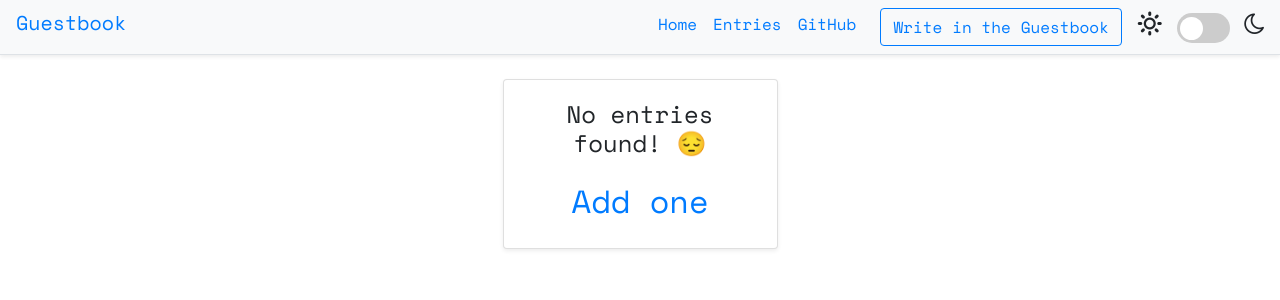
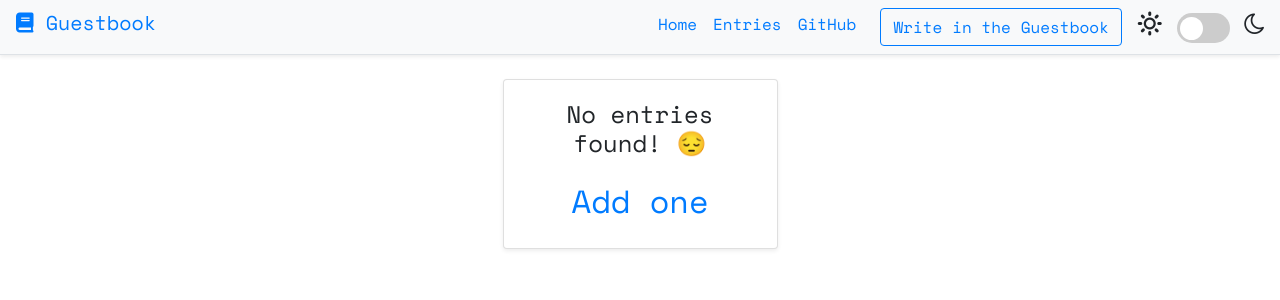
Before and after one commit to amira-abbas/final-guestbook, a Flask app: page /entries/ in a window 1280 px wide. Shown: the top 300 px of the page. Run offline with Flask 2, Linux system fonts and the light colour scheme; data that the repository does not hold is empty; some libraries are stand-ins or nearby versions; some web fonts are replaced.

Commit message:
Added icon to navbar

```diff
--- a/app/templates/base.html
+++ b/app/templates/base.html
@@ -10,13 +10,18 @@
     <link rel="stylesheet" href="{{ url_for('static', filename='css/toggle-bootstrap.css') }}">
     <link rel="stylesheet" href="{{ url_for('static', filename='css/toggle-bootstrap-dark.css') }}">
     <link rel="stylesheet" href="{{ url_for('static', filename='css/toggle-bootstrap-print.css') }}">
+    <link rel="stylesheet" href="https://cdnjs.cloudflare.com/ajax/libs/font-awesome/6.0.0/css/all.min.css">
+
     <link rel="stylesheet" href="{{ url_for('static', filename='css/main.css') }}" />
 </head>
 
 <body class="bootstrap">
     <header class="sticky-top">
         <nav class="navbar navbar-expand-lg border-bottom shadow-sm mb-4 bg-light">
-            <a class="navbar-brand h1" href="/">Guestbook</a></a>
+
+            <a class="navbar-brand h1" href="/">
+                <i class="fas fa-book"></i> Guestbook
+            </a>
             <button class="navbar-toggler" type="button" data-toggle="collapse" data-target="#navbarSupportedContent" aria-controls="navbarSupportedContent" aria-expanded="false" aria-label="Toggle navigation">
             <span class="navbar-toggler-icon"></span>
           </button>
```
